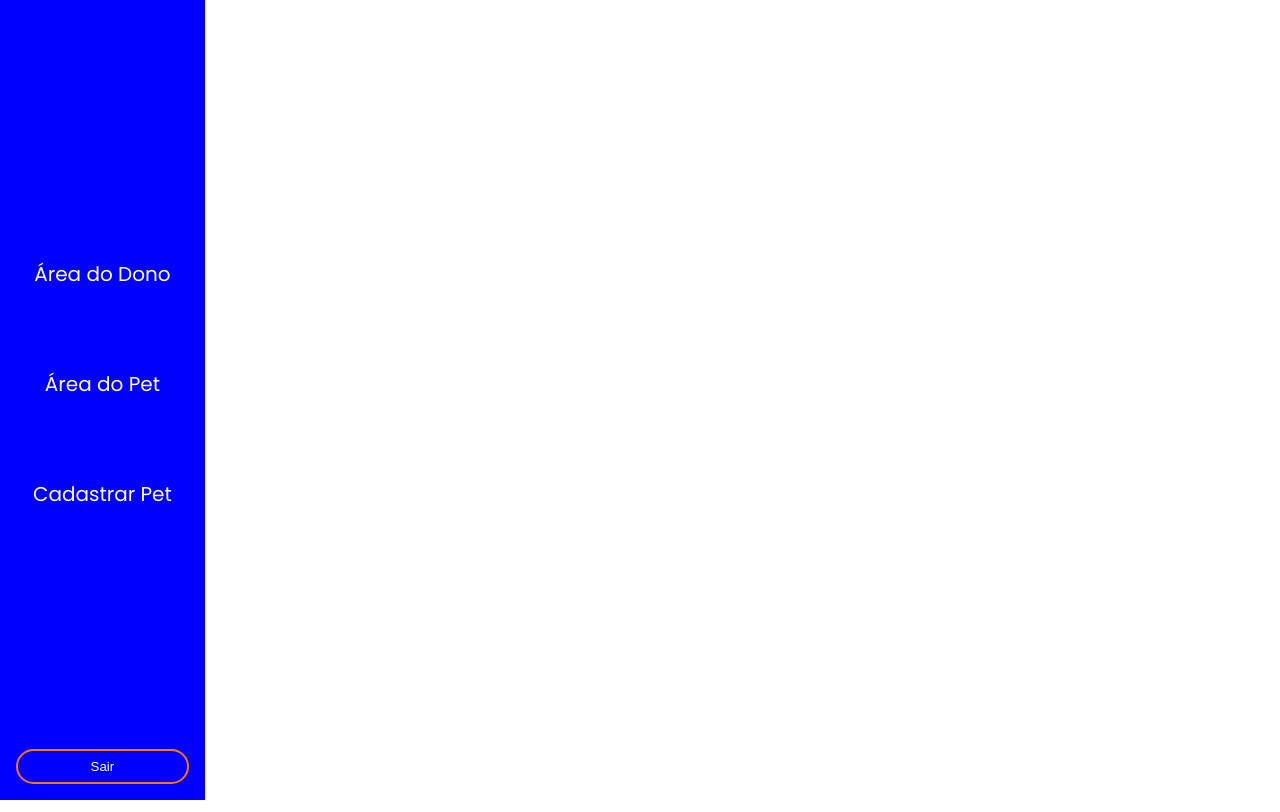
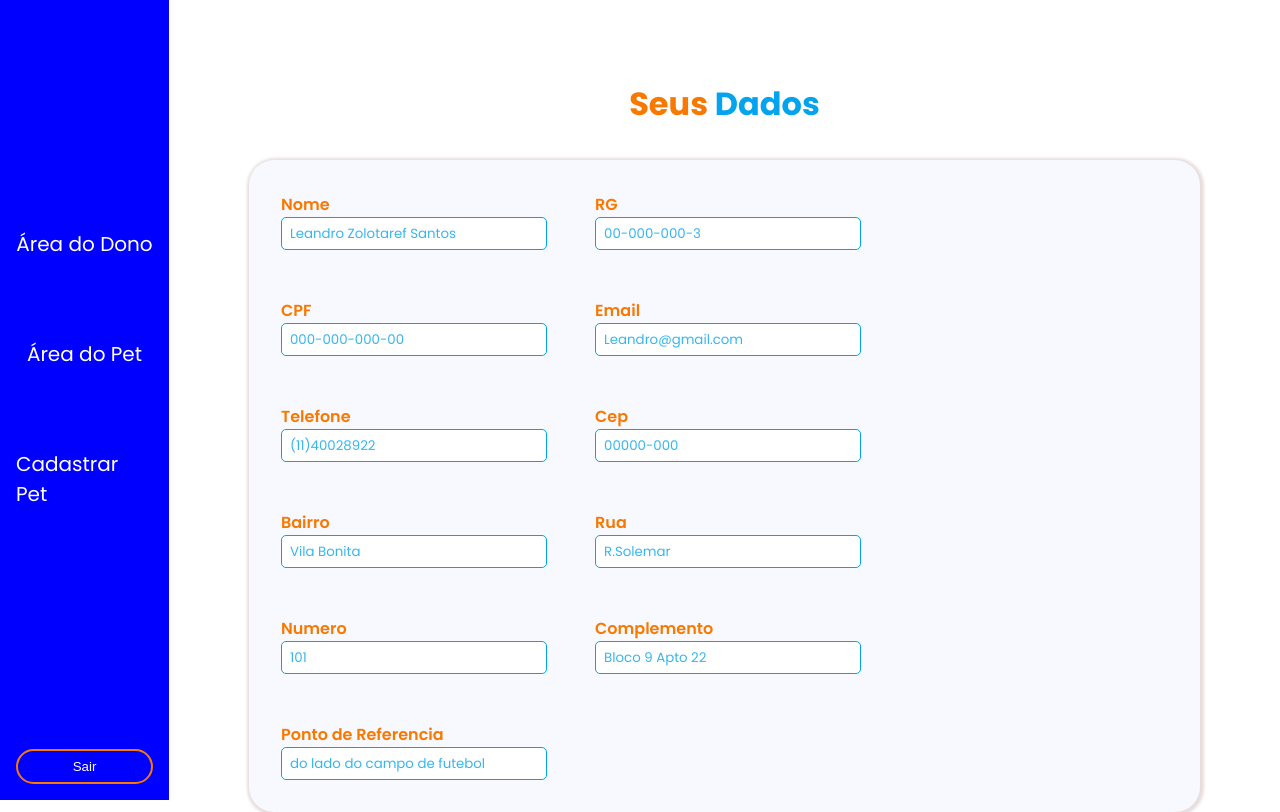
Before and after one commit to pet-cars/streetpets-web, a React (Vite) app: page /Dashboard in a window 1280 px wide. Built offline with nearby package versions, Linux system fonts and the light colour scheme.

Commit message:
dashboard

```diff
--- a/src/pages/Dashboard/index.tsx
+++ b/src/pages/Dashboard/index.tsx
@@ -5,6 +5,7 @@ export default function Dashboard(){
 
     return(
         <>
+            <div className='todo'>
                 <header className='men'>
                     <nav className='m'>
                         <div className='aling'>
@@ -27,6 +28,70 @@ export default function Dashboard(){
                         </div>
                     </nav>
                 </header>
+
+                <main className='cont'>
+                    <h1 className='titulo-D'><em>Seus </em><span>Dados</span></h1>
+
+                    <div className='painel'>
+                        <form className='form-D'>
+                            <div className='item-p'>
+                                <label className='item'>Nome</label>
+                                <input className='dados' disabled placeholder='Leandro Zolotaref Santos'/>
+                            </div>
+
+                            <div className='item-p'>
+                                <label className='item'>RG</label>
+                                <input className='dados' disabled placeholder='00-000-000-3'/>
+                            </div>
+
+                            <div className='item-p'>
+                                <label className='item'>CPF</label>
+                                <input className='dados' disabled placeholder='000-000-000-00'/>
+                            </div>
+
+                            <div className='item-p'>
+                                <label className='item'>Email</label>
+                                <input className='dados' disabled placeholder='Leandro@gmail.com'/>
+                            </div>
+
+                            <div className='item-p'>
+                                <label className='item'>Telefone</label>
+                                <input className='dados' disabled placeholder='(11)40028922'/>
+                            </div>
+
+                            <div className='item-p'>
+                                <label className='item'>Cep</label>
+                                <input className='dados' disabled placeholder='00000-000'/>
+                            </div>
+
+                            <div className='item-p'>
+                                <label className='item'>Bairro</label>
+                                <input className='dados' disabled placeholder='Vila Bonita'/>
+                            </div>
+
+                            <div className='item-p'>
+                                <label className='item'>Rua</label>
+                                <input className='dados' disabled placeholder='R.Solemar'/>
+                            </div>
+
+                            <div className='item-p'>
+                                <label className='item'>Numero</label>
+                                <input className='dados' disabled placeholder='101'/>
+                            </div>
+
+                            <div className='item-p'>
+                                <label className='item'>Complemento</label>
+                                <input className='dados' disabled placeholder='Bloco 9 Apto 22'/>
+                            </div>
+
+                            <div className='item-p'>
+                                <label className='item'>Ponto de Referencia</label>
+                                <input className='dados' disabled placeholder='do lado do campo de futebol'/>
+                            </div>
+                        </form>
+                    </div>
+                </main>
+            </div>
         </>
     )
 }
--- a/src/pages/Dashboard/styles.css
+++ b/src/pages/Dashboard/styles.css
@@ -1,8 +1,11 @@
+.todo{
+    display: flex;
+    gap: 5rem;
+}
 .men{
     width: 16%;
     padding: 1rem;
     background-color: blue;
-    position: fixed;
     height: 100vh;
     display: flex;
     flex-direction: column;
@@ -34,7 +37,7 @@
 }
 .i a.active {
     color: #F87800;
-    border-bottom: 3px solid #F87800;
+    border-bottom: 2px solid #F87800;
 }
 
 .i::before {
@@ -64,4 +67,58 @@
 
 button{
     border: none;
+    cursor: pointer;
 }
+
+.cont{
+    width: 100%;
+    display: inline-block;
+    padding-right: 5rem;
+    margin-top: 4rem;
+
+}
+
+.titulo-D{
+    margin-top: 1rem;
+    text-align: center;
+}
+
+.painel{
+    width: 100%;
+    margin-top: 2rem;
+    background-color: #F8F8FF;
+    border-radius: 25px;
+    box-shadow: 1px 1px 3px 3px #e7dede;
+    padding: 2rem;
+}
+
+.form-D{
+    display: flex;
+    flex-wrap: wrap;
+    gap: 3rem;
+}
+
+.item-p{
+    display: flex;
+    flex-direction: column;
+    width: 30%;
+}
+
+.item{
+    color: var(--laranjao);
+    font-weight: 600;
+}
+
+.dados{
+    padding: 0.5rem;
+    background-color: #fff;
+    border: 1px solid var(--azulao);
+    border-radius: 5px;
+}
+
+.dados::-webkit-input-placeholder{
+    font-family: Poppins, sans-serif;
+    color: var(--azulao);
+    opacity: 0.8;
+    font-weight: 400;
+}
```
Also changed, not shown: 1 other file (tests, documents, lock files or other folders). Lines whose indentation alone changed are shown as unchanged.
